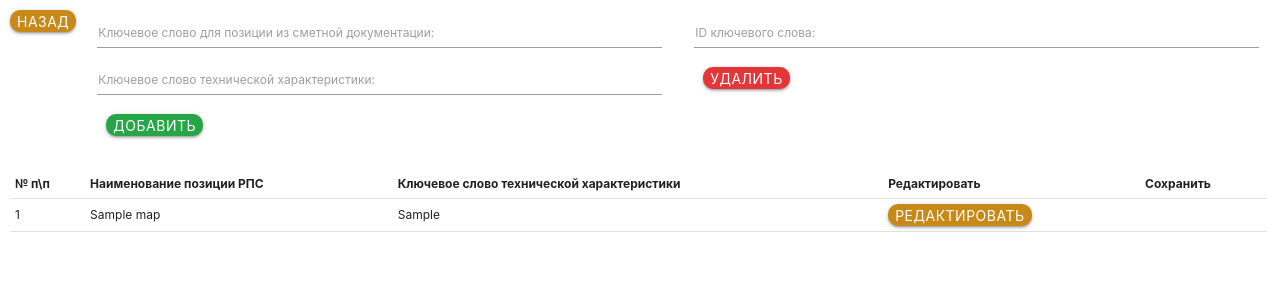
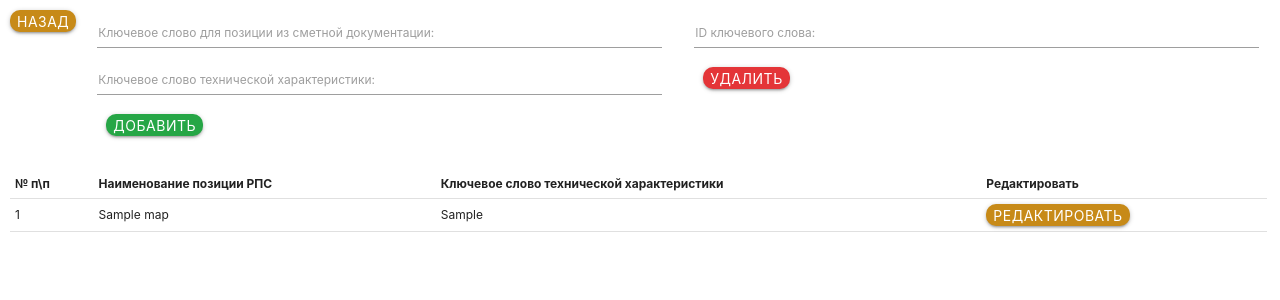
Before and after one commit to Jonengineer/work_script_full, a Django app: page /dict_word_page/ in a window 1280 px wide. Shown: the top 300 px of the page. Run offline with Django 5.2, Linux system fonts and the light colour scheme; tables that the repository leaves empty hold one stand-in row (values such as "Sample post"); some libraries are stand-ins or nearby versions.

Commit message:
Финальная таблица

```diff
--- a/myapp/templates/dict_word_page.html
+++ b/myapp/templates/dict_word_page.html
@@ -68,7 +68,6 @@
                     <th>Наименование позиции РПС</th>
                     <th>Ключевое слово технической характеристики</th>
                     <th>Редактировать</th>
-                    <th>Сохранить</th>
                 </tr>
             </thead>
             <tbody>
```
